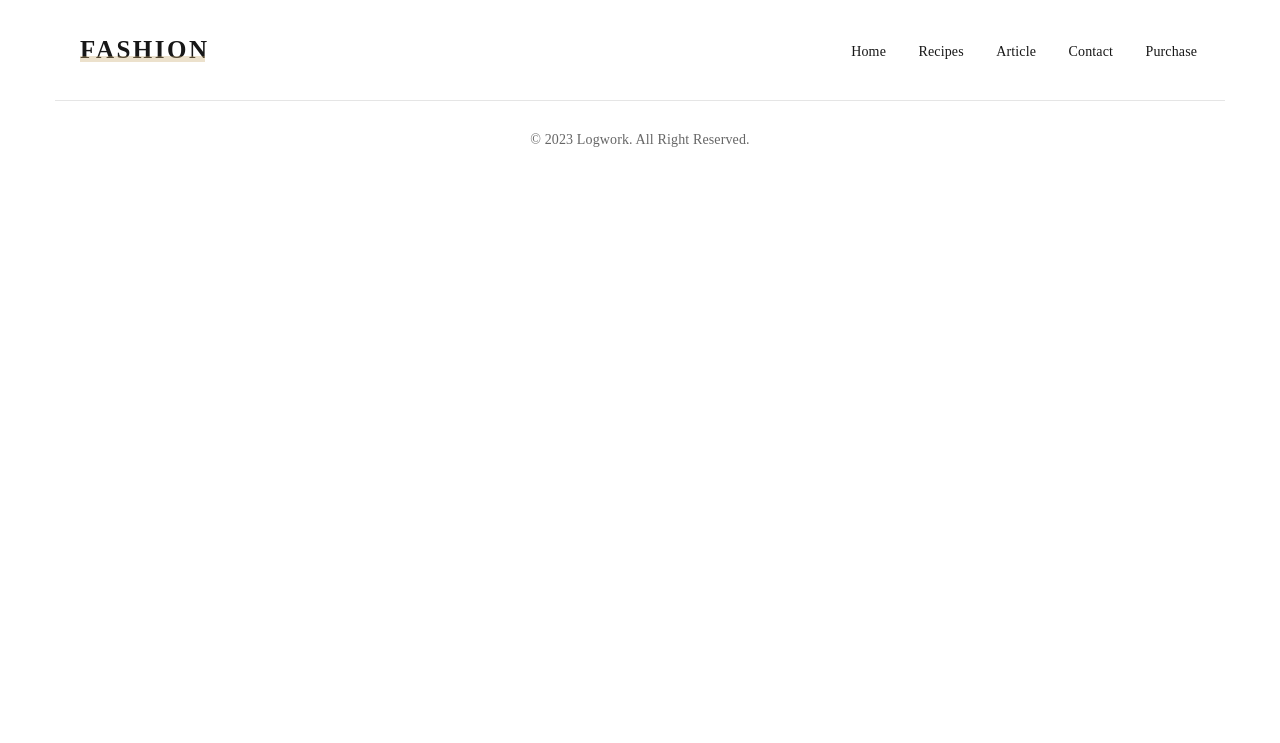
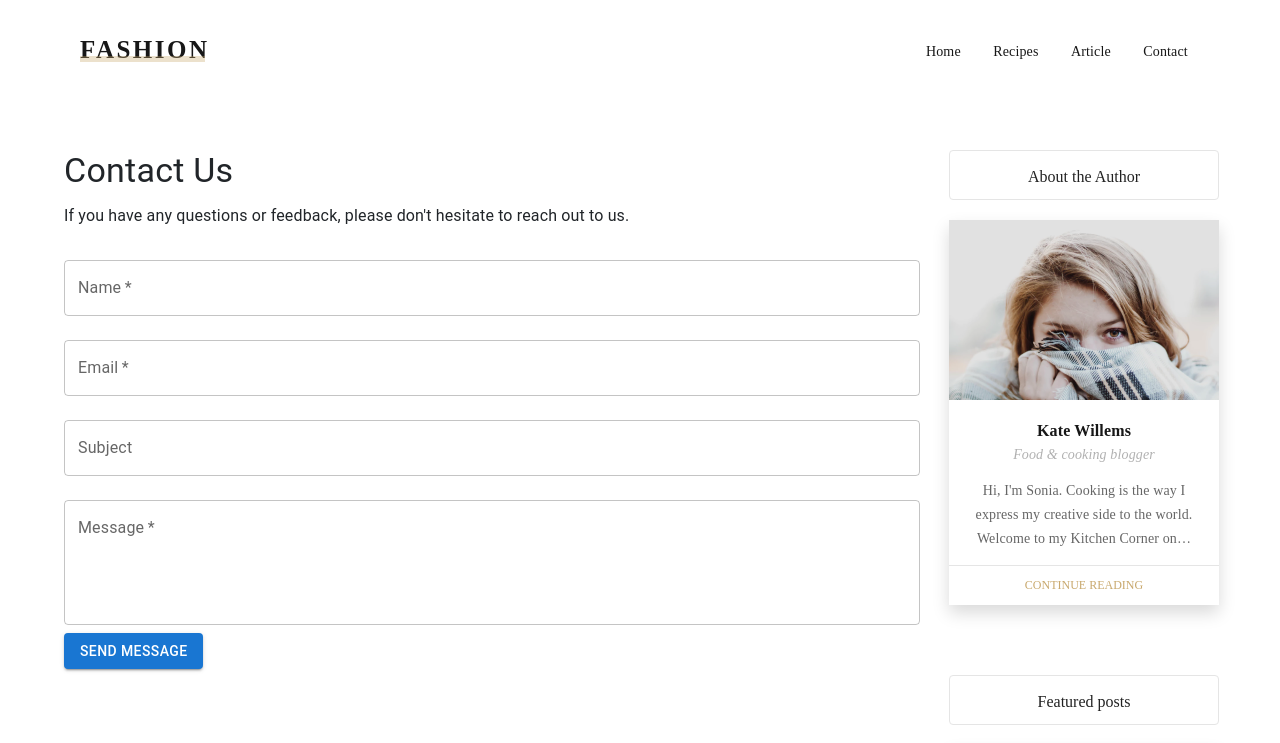
Before and after one commit to FluffyClaws/react-fashion-blog, a React (Create React App) app: page /contact in a window 1280 px wide. Shown: the top 743 px of the page. Built offline with nearby package versions, Linux system fonts and the light colour scheme.

Commit message:
contact page added

```diff
--- a/src/App.tsx
+++ b/src/App.tsx
@@ -4,7 +4,6 @@ import { BrowserRouter, Routes, Route } from "react-router-dom";
 import HomePage from "./pages/HomePage";
 import RecipesPage from "./pages/RecipesPage";
 import ArticlePage from "./pages/ArticlePage";
-import PurchasePage from "./pages/PurchasePage";
 import ContactPage from "./pages/ContactPage";
 
 const App: React.FC = () => {
@@ -15,7 +14,6 @@ const App: React.FC = () => {
         <Route path="/recipes" element={<RecipesPage />} />
         <Route path="/article" element={<ArticlePage />} />
         <Route path="/contact" element={<ContactPage />} />
-        <Route path="/purchase" element={<PurchasePage />} />
       </Routes>
     </BrowserRouter>
   );
--- a/src/components/Header/Menu.tsx
+++ b/src/components/Header/Menu.tsx
@@ -18,9 +18,6 @@ const Menu: React.FC = () => {
       <Typography component={Link} to="/contact" variant="body1">
         Contact
       </Typography>
-      <Typography component={Link} to="/purchase" variant="body1">
-        Purchase
-      </Typography>
     </Box>
   );
 };
--- a/src/components/Main/BottomMenu.tsx
+++ b/src/components/Main/BottomMenu.tsx
@@ -26,9 +26,6 @@ const BottomMenu: React.FC = () => {
           <Link to="/contact" className="menu-item">
             Contact
           </Link>
-          <Link to="/purchase" className="menu-item">
-            Purchase
-          </Link>
         </Box>
       </Box>
     </Box>
--- a/src/components/Main/PageNavigation.tsx
+++ b/src/components/Main/PageNavigation.tsx
@@ -7,7 +7,7 @@ const PageNavigation: React.FC = () => {
     <Box className="page-nav-wrapper">
       <Box className="page-nav-box">
         <Link href="#" underline="none" className="prev-page">
-          OLDER POST
+          PREV PAGE
         </Link>
         {[1, 2, 3, "...", 8].map((pageNum) => (
           <Link href="#" key={pageNum} underline="none" className="page-num">
@@ -15,7 +15,7 @@ const PageNavigation: React.FC = () => {
           </Link>
         ))}
         <Link href="#" underline="none" className="next-page">
-          NEXT POST
+          NEXT PAGE
           <Box className="arrow-next" />
         </Link>
       </Box>
--- /dev/null
+++ b/src/pages/ContactPage.scss
@@ -0,0 +1,3 @@
+.contact-content {
+  margin-top: 50px;
+}
--- a/src/pages/ContactPage.tsx
+++ b/src/pages/ContactPage.tsx
@@ -1,12 +1,81 @@
 import React from "react";
 import Header from "../components/Header/Header";
 import Footer from "../components/Footer/Footer";
+import {
+  Container,
+  Grid,
+  Box,
+  Typography,
+  TextField,
+  Button,
+} from "@mui/material";
+import LeftBar from "../components/Main/LeftBar";
+import BottomMenu from "../components/Main/BottomMenu";
+import BottomSocial from "../components/Main/BottomSocial";
+import "./ContactPage.scss";
 
 const ContactPage: React.FC = () => {
   return (
     <>
       <Header />
-      {/*articles content here */}
+      <Container maxWidth="lg">
+        <Grid container spacing={4}>
+          <Grid item xs={12} md={9}>
+            <Box className="contact-content">
+              <Typography variant="h4" gutterBottom>
+                Contact Us
+              </Typography>
+              <Typography paragraph>
+                If you have any questions or feedback, please don't hesitate to
+                reach out to us.
+              </Typography>
+              <form noValidate autoComplete="off">
+                <TextField
+                  required
+                  id="contact-name"
+                  label="Name"
+                  fullWidth
+                  margin="normal"
+                  variant="outlined"
+                />
+                <TextField
+                  required
+                  id="contact-email"
+                  label="Email"
+                  fullWidth
+                  margin="normal"
+                  variant="outlined"
+                />
+                <TextField
+                  id="contact-subject"
+                  label="Subject"
+                  fullWidth
+                  margin="normal"
+                  variant="outlined"
+                />
+                <TextField
+                  required
+                  id="contact-message"
+                  label="Message"
+                  fullWidth
+                  margin="normal"
+                  variant="outlined"
+                  multiline
+                  rows={4}
+                />
+                <Button variant="contained" color="primary" type="submit">
+                  Send Message
+                </Button>
+              </form>
+            </Box>
+          </Grid>
+          <Grid item xs={12} md={3}>
+            <LeftBar />
+          </Grid>
+        </Grid>
+      </Container>
+      <BottomMenu />
+      <BottomSocial />
       <Footer />
     </>
   );
--- a/src/pages/PurchasePage.tsx
+++ /dev/null
@@ -1,15 +0,0 @@
-import React from "react";
-import Header from "../components/Header/Header";
-import Footer from "../components/Footer/Footer";
-
-const PurchasePage: React.FC = () => {
-  return (
-    <>
-      <Header />
-      {/*purchase content here */}
-      <Footer />
-    </>
-  );
-};
-
-export default PurchasePage;
```
